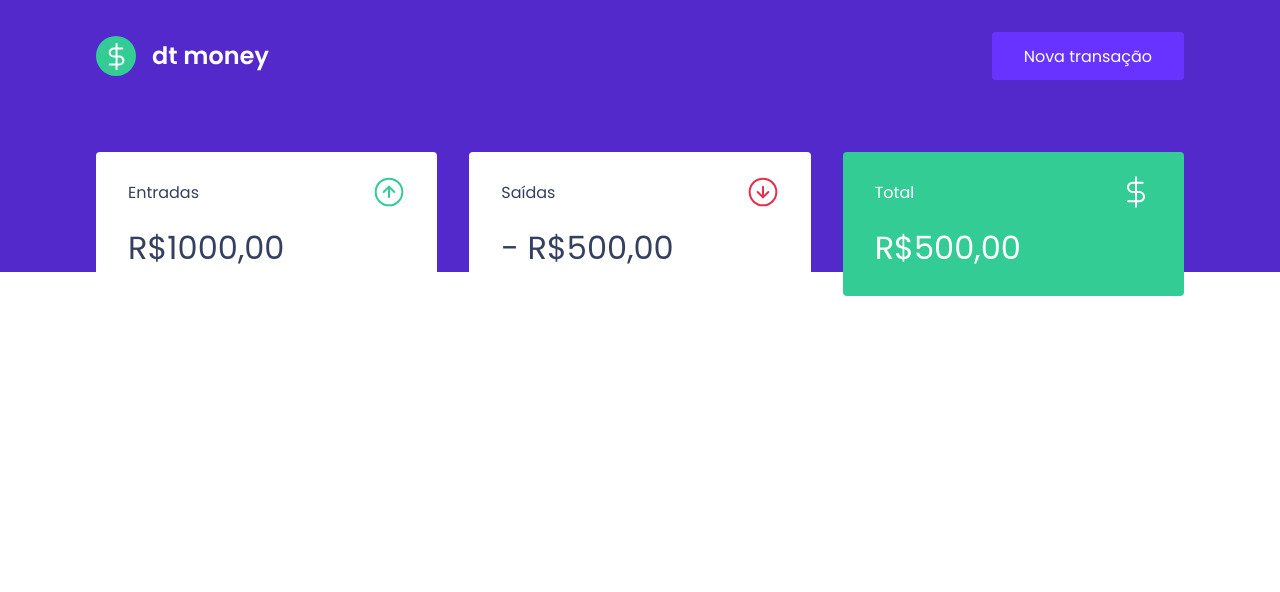
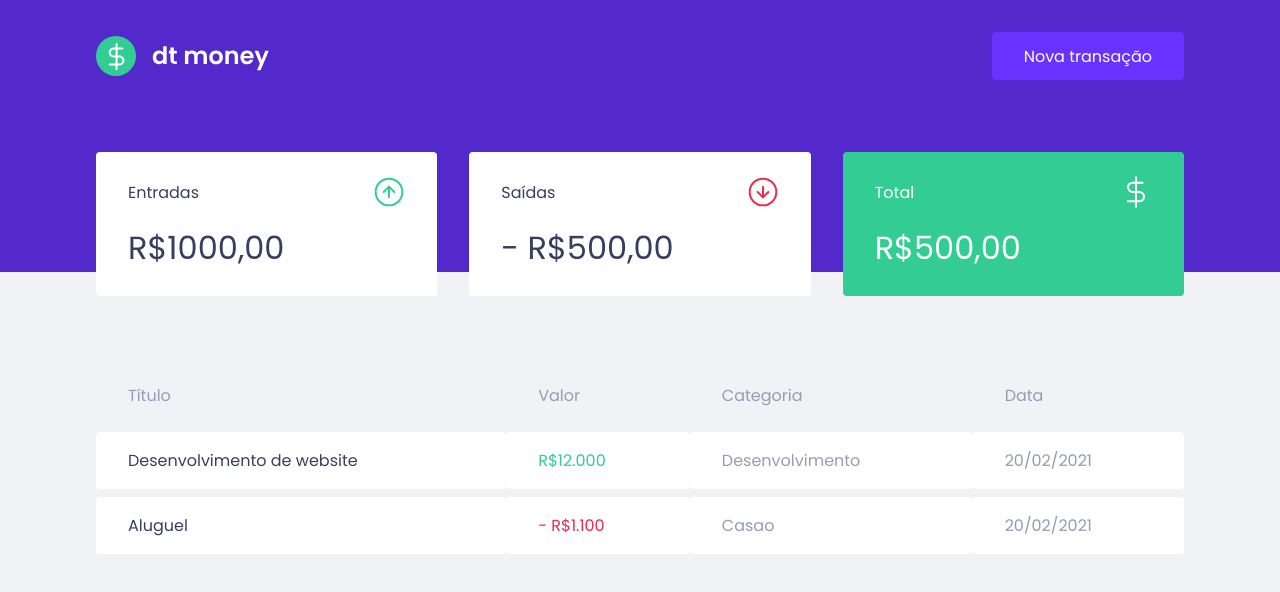
Before and after one commit to gustavo2892/ignite-chapter-2, a React (Create React App) app: page / in a window 1280 px wide. Shown: the top 592 px of the page. Built offline with nearby package versions, Linux system fonts and the light colour scheme.

Commit message:
TransactionsTable component

```diff
--- a/public/index.html
+++ b/public/index.html
@@ -10,7 +10,7 @@
 
     <title>DT Money</title>
 
-    <link href="https://fonts.googleapis.com/css2?family=Poppins:ital,wght@0,400;500;1,600&display=swap" rel="stylesheet">
+    <link href="https://fonts.googleapis.com/css2?family=Poppins:ital,wght@0,400;1,600&display=swap" rel="stylesheet">
   </head>
   <body>
     <noscript>You need to enable JavaScript to run this app.</noscript>
--- a/src/components/Dashboard/index.tsx
+++ b/src/components/Dashboard/index.tsx
@@ -1,10 +1,12 @@
 import { Summary } from '../Summary';
+import { TransactionsTable } from '../TransactionsTable';
 import { Container } from './styles';
 
 export function Dashboard() {
   return (
     <Container>
       <Summary />
+      <TransactionsTable />
     </Container>
   );
 }
--- /dev/null
+++ b/src/components/TransactionsTable/index.tsx
@@ -0,0 +1,32 @@
+import { Container } from "./styles";
+
+export function TransactionsTable() {
+  return (
+    <Container>
+      <table>
+        <thead>
+          <tr>
+            <th>Título</th>
+            <th>Valor</th>
+            <th>Categoria</th>
+            <th>Data</th>
+          </tr>
+        </thead>
+        <tbody>
+          <tr>
+            <td>Desenvolvimento de website</td>
+            <td className="deposit">R$12.000</td>
+            <td>Desenvolvimento</td>
+            <td>20/02/2021</td>
+          </tr>
+          <tr>
+            <td>Aluguel</td>
+            <td className="withdraw">- R$1.100</td>
+            <td>Casao</td>
+            <td>20/02/2021</td>
+          </tr>
+        </tbody>
+      </table>
+    </Container>
+  )
+}
--- /dev/null
+++ b/src/components/TransactionsTable/styles.ts
@@ -0,0 +1,38 @@
+import styled from 'styled-components';
+
+export const Container = styled.div`
+  margin-top: 4rem;
+
+  table {
+    width: 100%;
+    border-spacing: 0 0.5rem;
+
+    th {
+      color: var(--text-body);
+      font-weight: 400;
+      padding: 1rem 2rem;
+      text-align: left;
+      line-height: 1.5rem;
+    }
+
+    td {
+      padding: 1rem 2rem;
+      border: 0;
+      background: var(--shape);
+      color: var(--text-body);
+      border-radius: 0.25rem;
+
+      &:first-child {
+        color: var(--text-title);
+      }
+
+      &.deposit {
+        color: var(--green);
+      }
+
+      &.withdraw {
+        color: var(--red);
+      }
+    }
+  }
+`;
--- a/src/styles/global.ts
+++ b/src/styles/global.ts
@@ -2,7 +2,7 @@
 
 export const GlobalStyle = createGlobalStyle`
   :root {
-    --background: #f8f2f5;
+    --background: #f0f2f5;
     --red: #E52e54;
     --blue: #5429CC;
     --green: #33CC95;
@@ -32,7 +32,7 @@
   }
 
   body {
-    background: var(---background);
+    background: var(--background);
     -webkit-font-smoothing: antialiased;
   }
 
```
